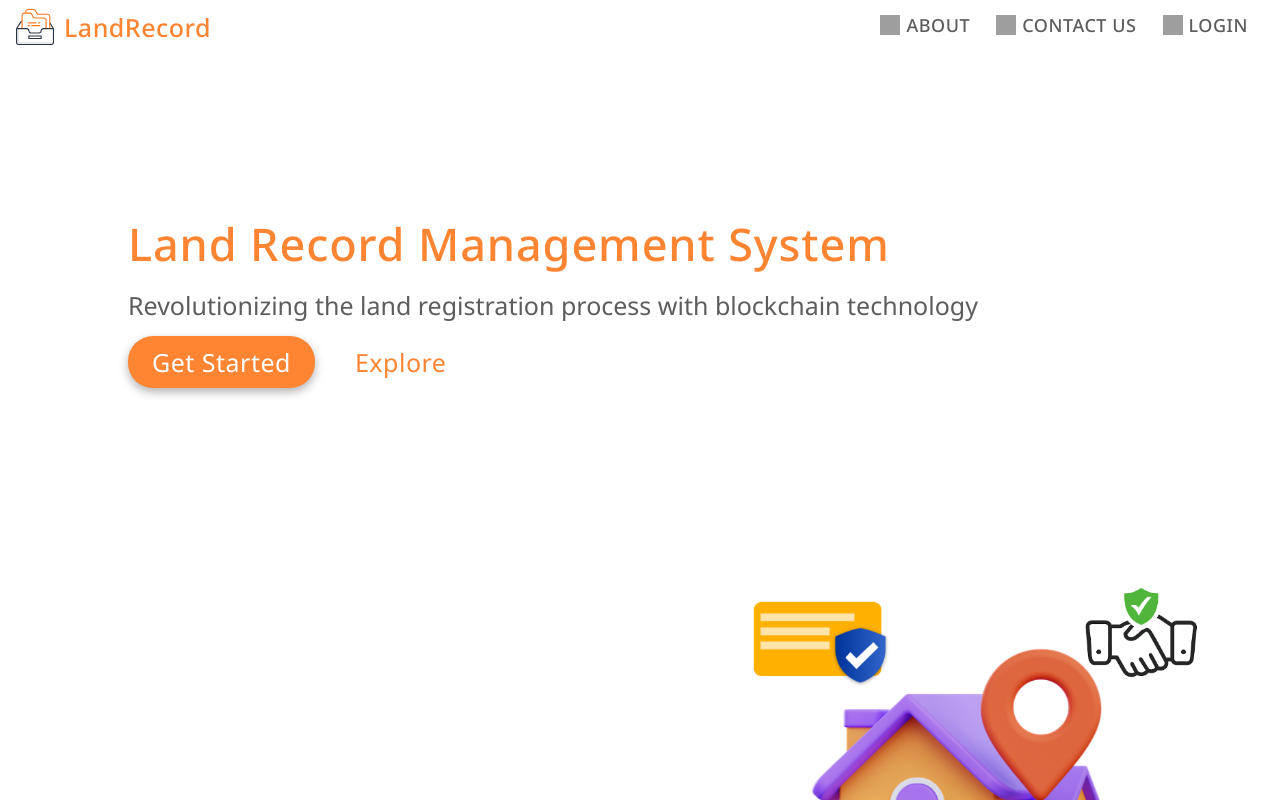
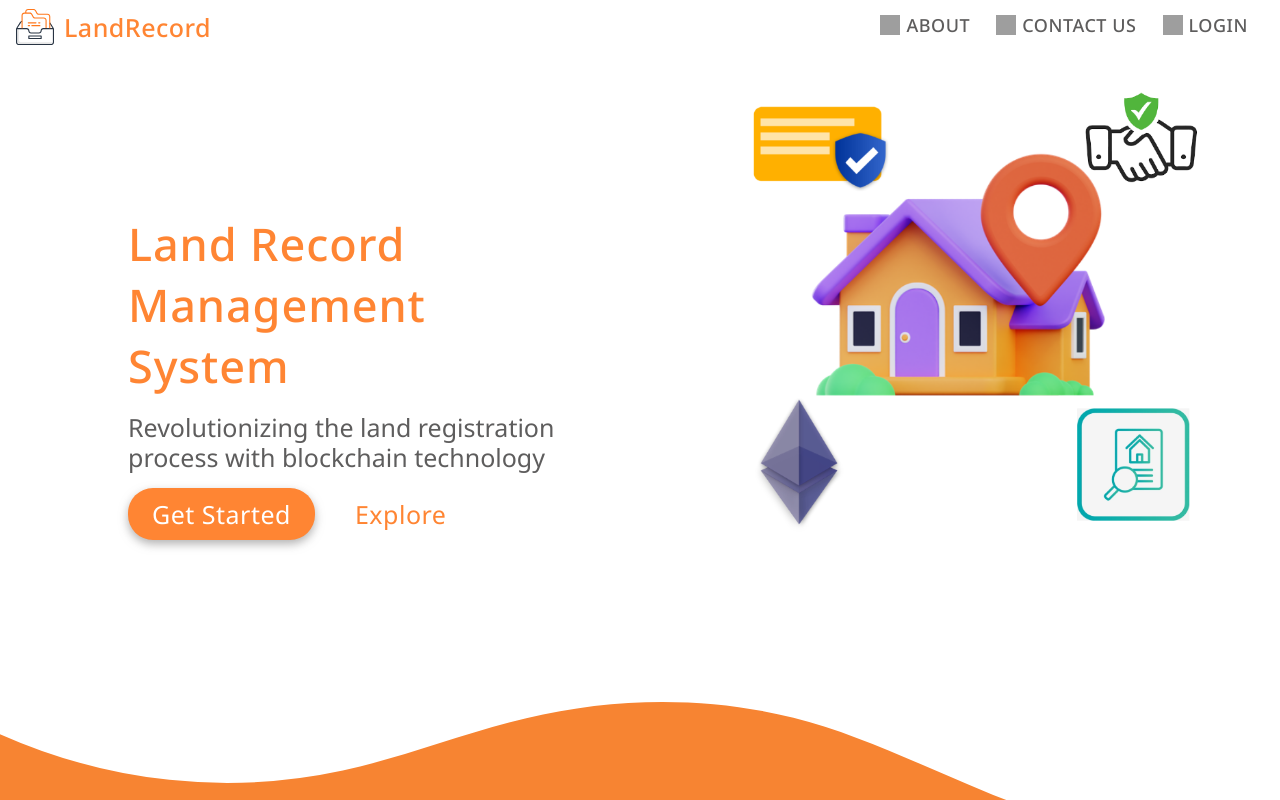
Before and after one commit to gourishankerJK/LandRecordsManagementSystem, a React (Vite) app in the folder LandRecordsManagement/: page / in a window 1280 px wide. Shown: the top 800 px of the page. Built offline with nearby package versions, Linux system fonts and the light colour scheme; grey boxes are pictures that could not be loaded; what ipfs-http-client would draw is missing.

Commit message:
Home ui fixed

```diff
--- a/LandRecordsManagement/src/components/LandDetail/LandDetail.tsx
+++ b/LandRecordsManagement/src/components/LandDetail/LandDetail.tsx
@@ -31,7 +31,7 @@ const LandDetail: FC<Props> = ({ content }) => {
 
   console.log('officialDocUrl :>> ', officialDocUrl)
   return (
-    <div className='container'>
+    <div id='landdetails-container'>
       <div className='row'>
         <div className='col'>
           <div className='ele'>
--- a/LandRecordsManagement/src/components/LandDetail/style.scss
+++ b/LandRecordsManagement/src/components/LandDetail/style.scss
@@ -8,7 +8,7 @@
   cursor: pointer;
 }
 
-.container {
+#landdetails-container {
   display: flex;
   flex-direction: column;
   .row {
--- a/LandRecordsManagement/src/components/UserDetail/UserDetail.tsx
+++ b/LandRecordsManagement/src/components/UserDetail/UserDetail.tsx
@@ -46,7 +46,7 @@ const UserDetail: FC<Props> = ({ content }) => {
   }, [])
   console.log('profilePhotoUrl', profilePhotoUrl)
   return (
-    <div className='container'>
+    <div id='user-container'>
       <div className='profile-img'>
         <img src={profilePhotoUrl} alt='profile' className='image' />
         <span className='label'>Profile Image</span>
--- a/LandRecordsManagement/src/components/UserDetail/style.scss
+++ b/LandRecordsManagement/src/components/UserDetail/style.scss
@@ -1,6 +1,6 @@
 @import '../../App.scss';
 
-.container {
+#user-container {
   display: flex;
   flex-direction: column;
   .profile-img {
@@ -35,18 +35,18 @@
         color: grey;
         font-weight: 500;
       }
-      .value{
+      .value {
         color: $base_color;
         letter-spacing: 0.02em;
         font-weight: 200;
       }
-      .btnele{
+      .btnele {
         color: #fff;
       }
     }
   }
-  .verify{
-     button{
+  .verify {
+    button {
       background-color: green;
       color: #fff;
       padding: 5px 20px;
@@ -55,7 +55,7 @@
   }
 }
 
-.pg-viewer-wrapper{
+.pg-viewer-wrapper {
   height: 400px !important;
   #pg-photo-container {
     height: 150% !important;
```
Lines whose indentation alone changed are shown as unchanged.
